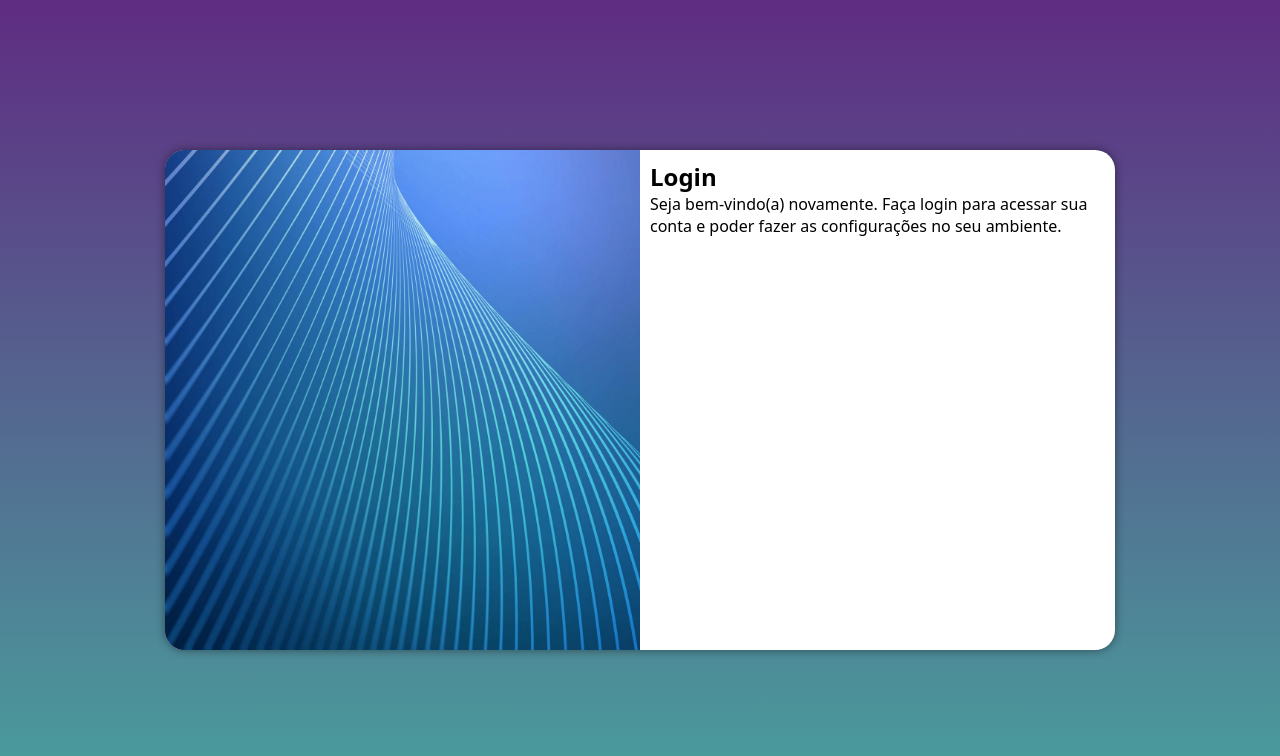
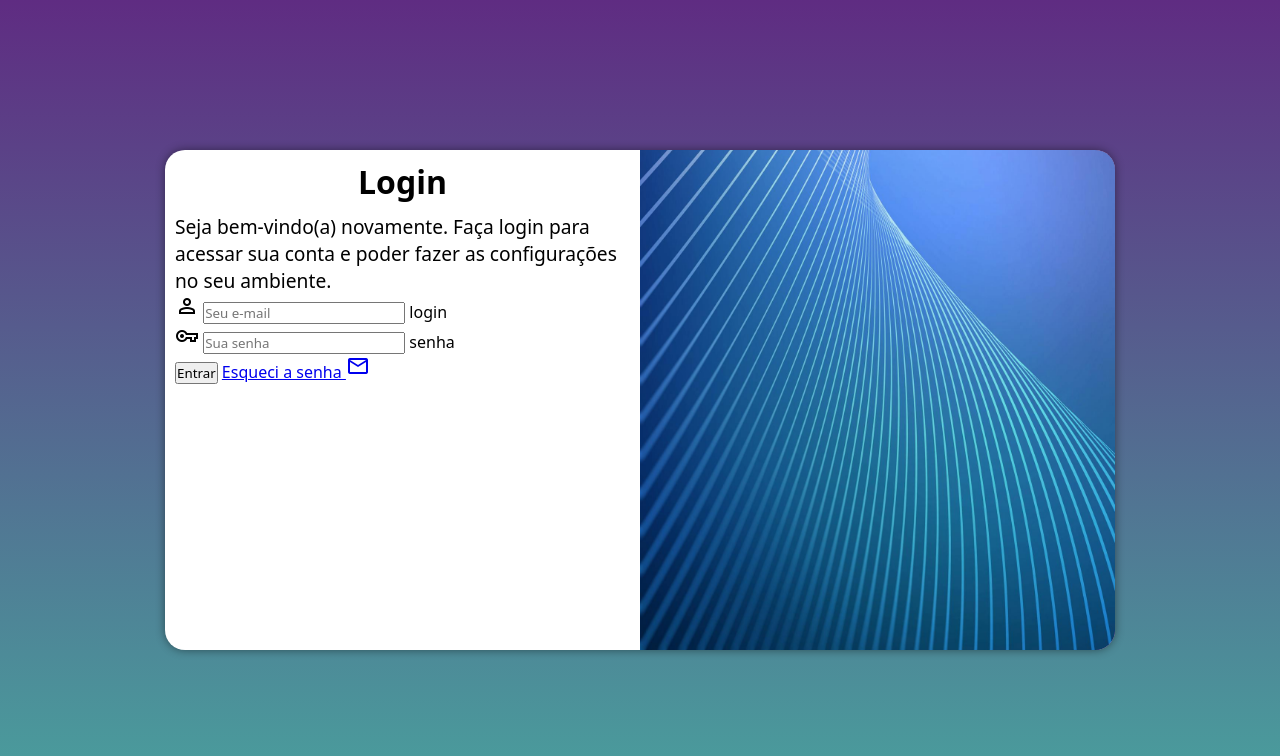
Before and after one commit to FlavioHenriqueasb/projeto-login, a plain HTML site: page index.html in a window 1280 px wide. Drawn offline with nearby package versions, Linux system fonts and the light colour scheme.

Commit message:
adicionei o formulário

```diff
--- a/estilos/media-query.css
+++ b/estilos/media-query.css
@@ -35,13 +35,21 @@
     }
 
     section#login > div#imagem{
-        float: left;
+        float: right;
         width: 50%;
         height: 100%;
     }
 
     section#login > div#formulario {
-        float: right;
+        float: left;
         width: 50%;
     }
+
+    div#formulario > h1 {
+        font-size: 2em;
+    }
+
+    div#formulario > p {
+        font-size: 1.2em;
+    }
 }
--- a/estilos/style.css
+++ b/estilos/style.css
@@ -53,3 +53,12 @@ section#login > div#formulario {
     display: block;
     padding: 10px;
 }
+
+div#formulario > h1 {
+    text-align: center;
+    margin-bottom: 10px;
+}
+
+div#formulario > p {
+    font-size: 0.8em;
+}
--- a/index.html
+++ b/index.html
@@ -4,6 +4,7 @@
     <meta charset="UTF-8">
     <meta name="viewport" content="width=device-width, initial-scale=1.0">
     <title>Login</title>
+    <link href="https://fonts.googleapis.com/css2?family=Material+Symbols+Outlined" rel="stylesheet"/>
     <link rel="stylesheet" href="estilos/style.css">
     <link rel="stylesheet" href="estilos/media-query.css">
 </head>
@@ -16,8 +17,21 @@
             <div id="formulario">
                 <h1>Login</h1>
                 <p>Seja bem-vindo(a) novamente. Faça login para acessar sua conta e poder fazer as configurações no seu ambiente.</p>
-                <form action="login.php" method="post">
-
+                <form action="login.php" method="post" autocomplete="on">
+                    <div class="campo">
+                        <span class="material-symbols-outlined">person</span>
+                        <input type="email" name="login" id="ilogin" placeholder="Seu e-mail" autocomplete="email" required maxlength="30">
+                        <label for="ilogin">login</label>
+                    </div>
+                    <div class="campo">
+                        <span class="material-symbols-outlined">vpn_key</span>
+                        <input type="password" name="senha" id="isenha" placeholder="Sua senha" autocomplete="current-password" required minlength="8" maxlength="20">
+                        <label for="isenha">senha</label>
+                    </div>
+                    <input type="submit" value="Entrar">
+                    <a href="esqueci.html">
+                        Esqueci a senha <span class="material-symbols-outlined">mail</span>
+                    </a>
                 </form>
             </div>
         </section>
```
